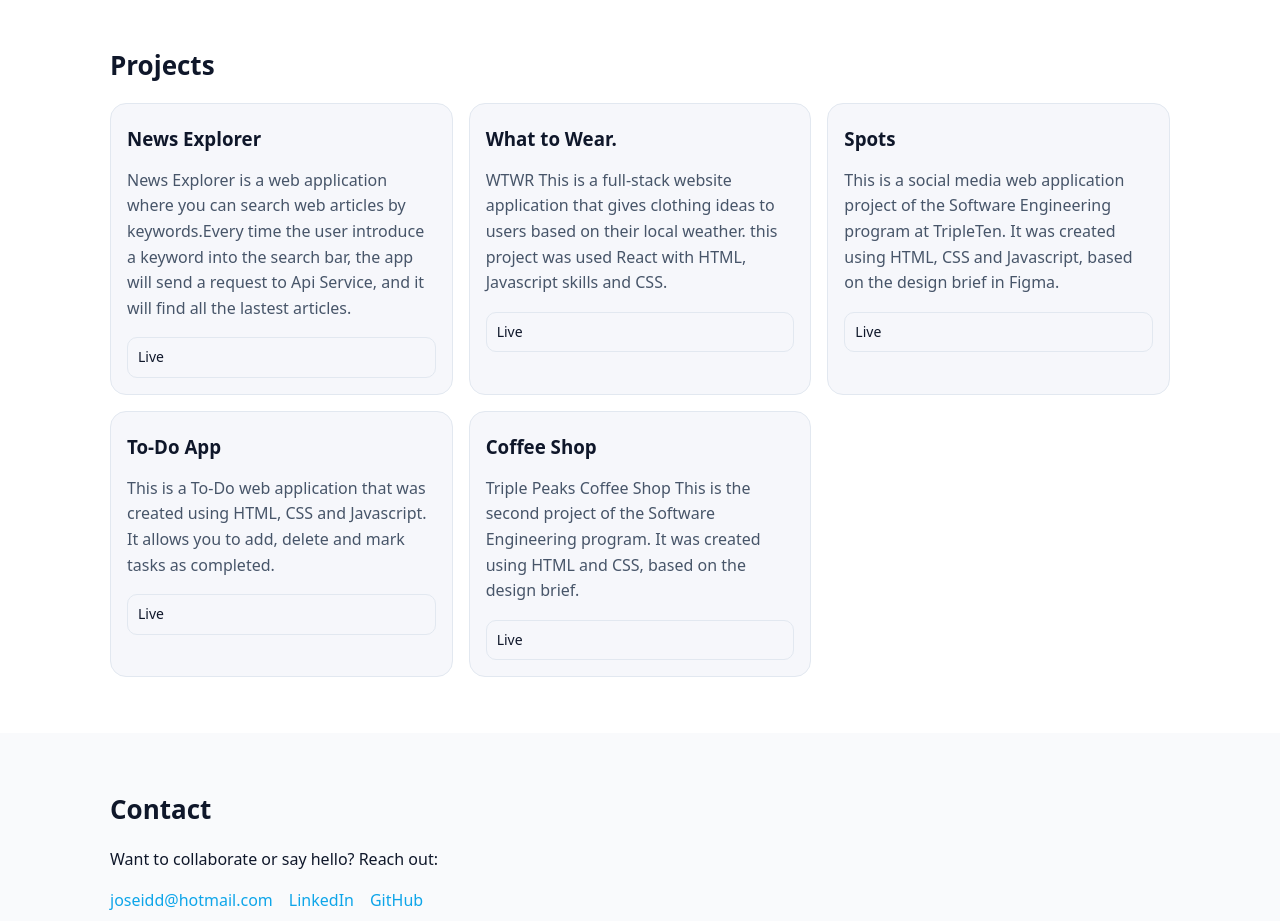
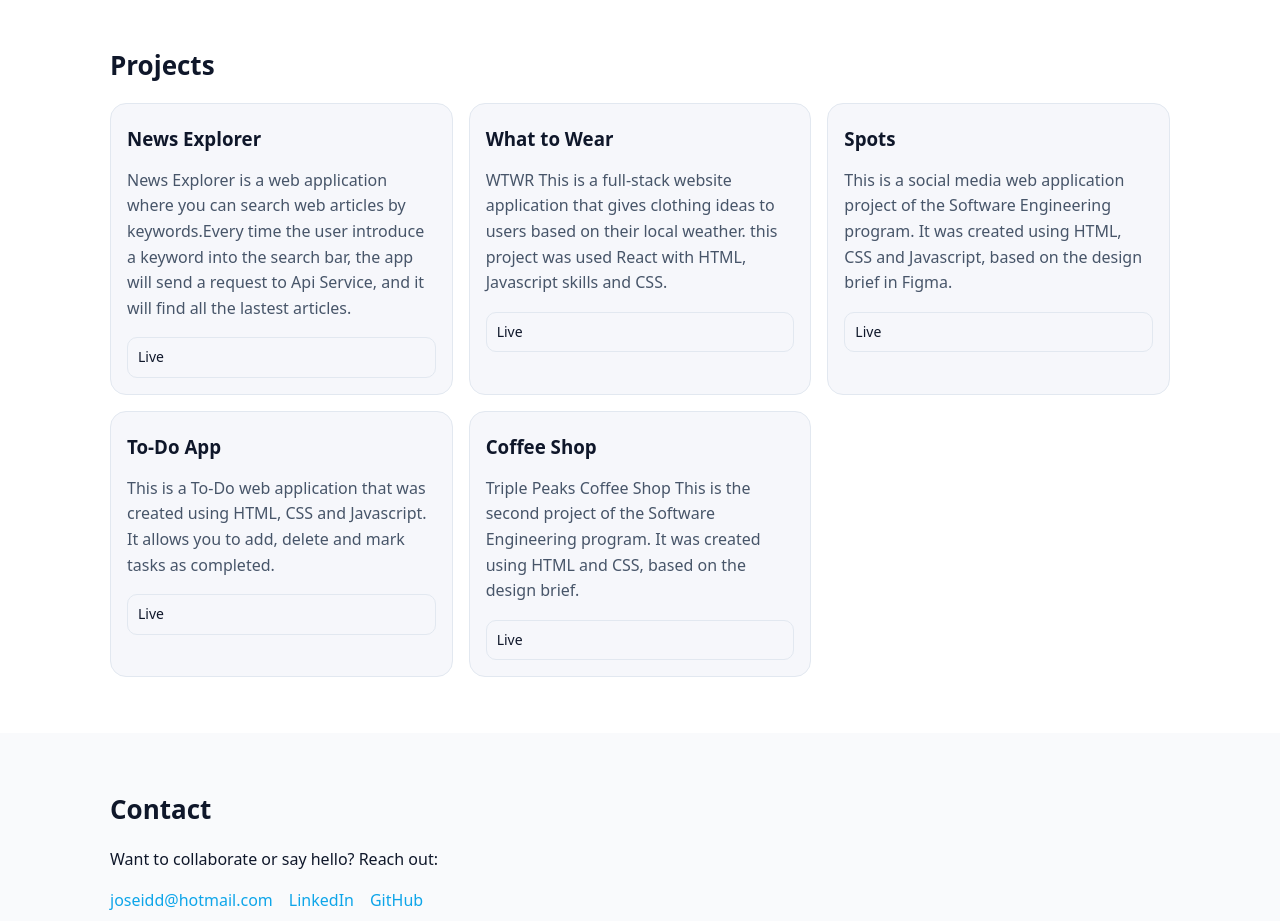
Before and after one commit to joseidd/Website-2.0, a plain HTML site: page index.html in a window 1280 px wide. Shown: the part 880-1801 px from the top of the page. Drawn offline with Linux system fonts and the light colour scheme.

Commit message:
Update content

```diff
--- a/index.html
+++ b/index.html
@@ -138,7 +138,7 @@
               </div>
             </article>
             <article class="card">
-              <h3>What to Wear.</h3>
+              <h3>What to Wear</h3>
               <p>
                 WTWR This is a full-stack website application that gives
                 clothing ideas to users based on their local weather. this
@@ -158,8 +158,8 @@
               <h3>Spots</h3>
               <p>
                 This is a social media web application project of the Software
-                Engineering program at TripleTen. It was created using HTML, CSS
-                and Javascript, based on the design brief in Figma.
+                Engineering program. It was created using HTML, CSS and
+                Javascript, based on the design brief in Figma.
               </p>
               <div class="card-actions">
                 <a
```
